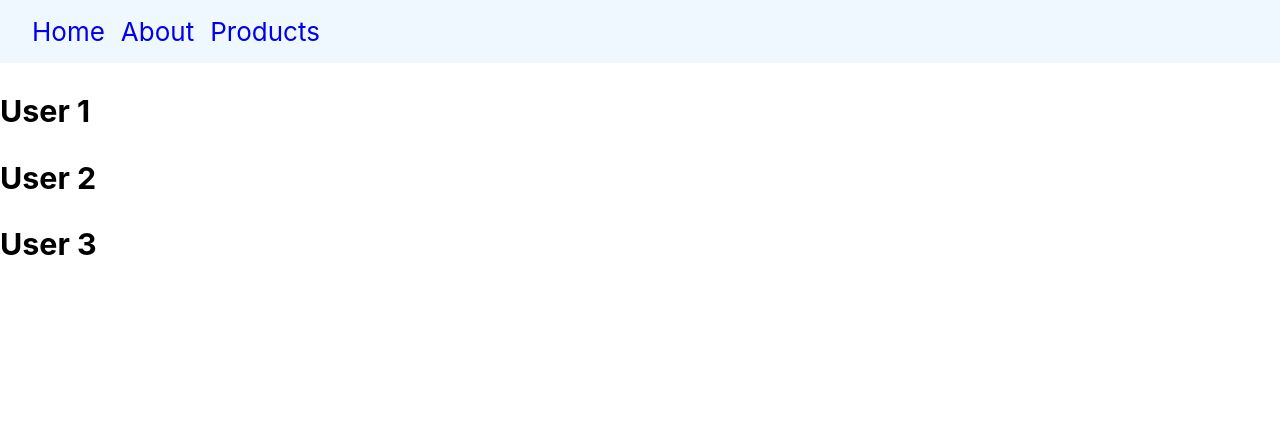
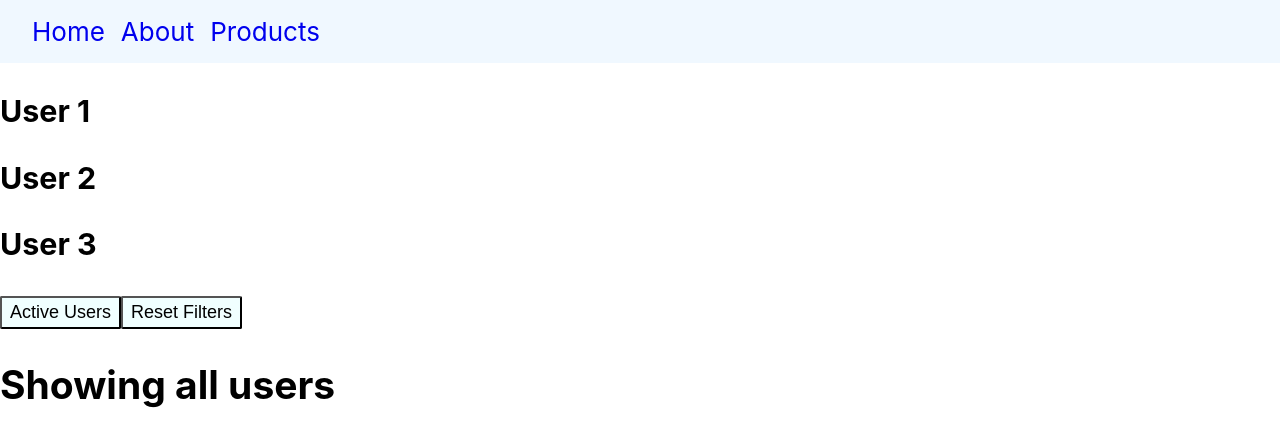
Before and after one commit to xanderbilla/React-Router-v6, a React (Create React App) app: page /users in a window 1280 px wide. Shown: the top 446 px of the page. Built offline with nearby package versions, Linux system fonts and the light colour scheme.

Commit message:
C10# Search Params

```diff
--- a/src/components/Users.jsx
+++ b/src/components/Users.jsx
@@ -1,13 +1,31 @@
 import React from 'react'
-import { Outlet } from 'react-router-dom'
+import { Outlet, useSearchParams } from 'react-router-dom'
 
 const Users = () => {
+
+  const [searchParams, setSearchParams] = useSearchParams()
+  const showActiveUsers = searchParams.get('filter') === 'active'
+
   return (
       <div>
           <h3>User 1</h3>
           <h3>User 2</h3>
           <h3>User 3</h3>
-          <Outlet/>
+      <Outlet />
+      <div>
+
+        {/*
+        On click on these buttons we need to remove or search param to deal with search params react router provides a hook called useSearchparams. This is similiar to useState hook behaves similar to the use state hook. Instead of  storing state in memory through it is stored in the URL.
+
+        This hook returns two values of which the first one is an object which we call as searchpatterns the second value returned is a function to set search params
+        */}
+
+        <button onClick={() => setSearchParams({filter: 'active'})}>Active Users</button>
+        <button onClick={() => setSearchParams()}>Reset Filters</button>
+      </div>
+      {
+        showActiveUsers ? <h2>Showing Active Users</h2> : <h2>Showing all users</h2>
+      }
     </div>
   )
 }
```
Also changed, not shown: src/App.js (+6 -3 lines).
